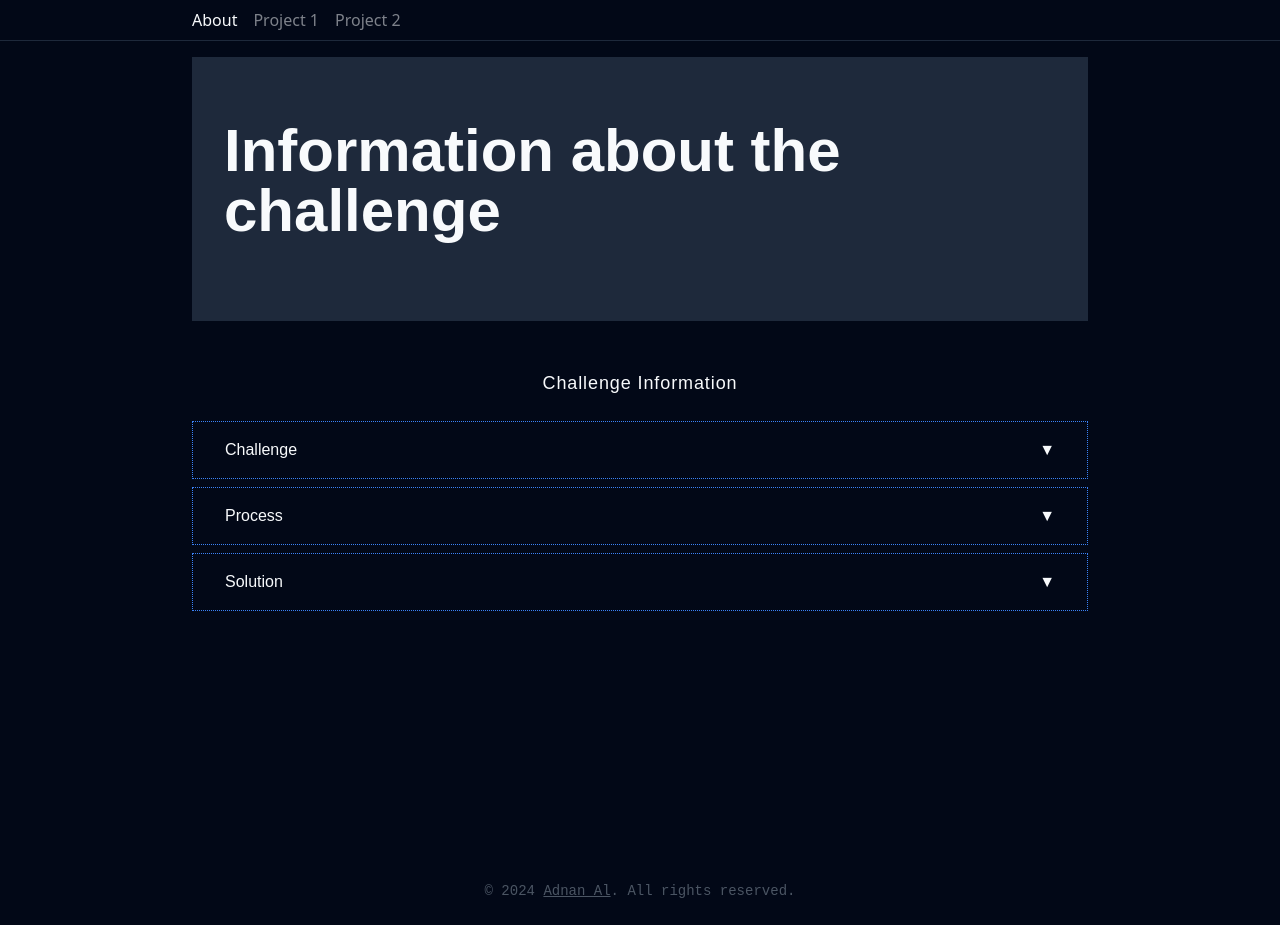
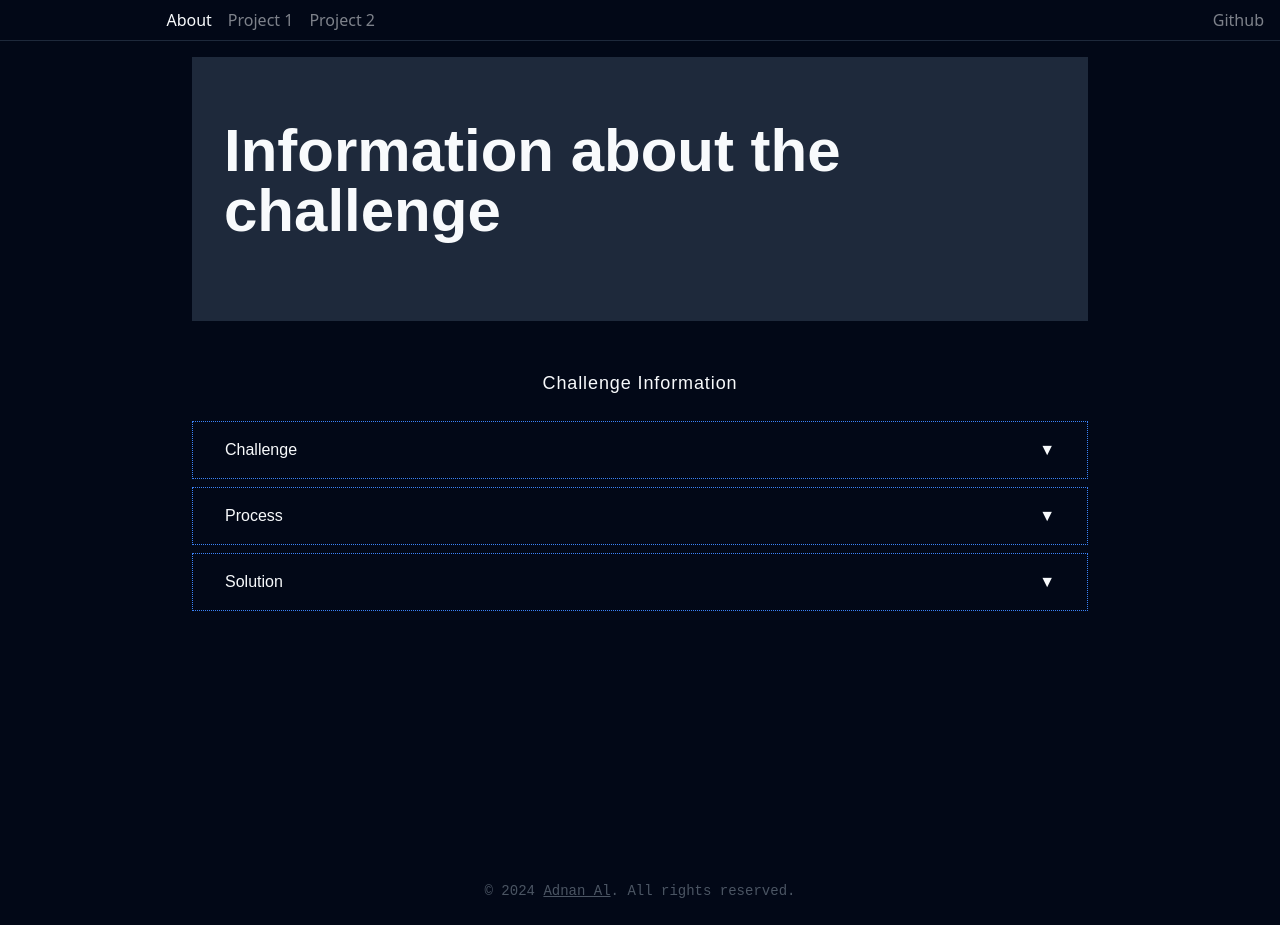
Before and after one commit to adnahl/fws-third-step, a React (Vite) app: page / in a window 1280 px wide. Built offline with nearby package versions, Linux system fonts and the light colour scheme.

Commit message:
Add GitHub link

```diff
--- a/src/components/header/nav.tsx
+++ b/src/components/header/nav.tsx
@@ -6,7 +6,7 @@ const idleClass = 'opacity-50 hover:opacity-100'
 
 export default function Nav() {
   return (
-    <nav className='px-4 py-2 border-b border-b-dotted mb-4'>
+    <nav className='px-4 py-2 border-b border-b-dotted mb-4 flex justify-between'>
       <ul className='mx-auto w-full max-w-4xl flex space-x-4'>
         <li>
           <NavLink
@@ -27,6 +27,15 @@ export default function Nav() {
           </li>
         ))}
       </ul>
+      <a
+        title='Github repository'
+        href='https://github.com/adnahl/fws-third-step'
+        target='_blank'
+        rel='noopener noreferrer'
+        className='opacity-50 hover:opacity-100'
+      >
+        Github
+      </a>
     </nav>
   )
 }
```
